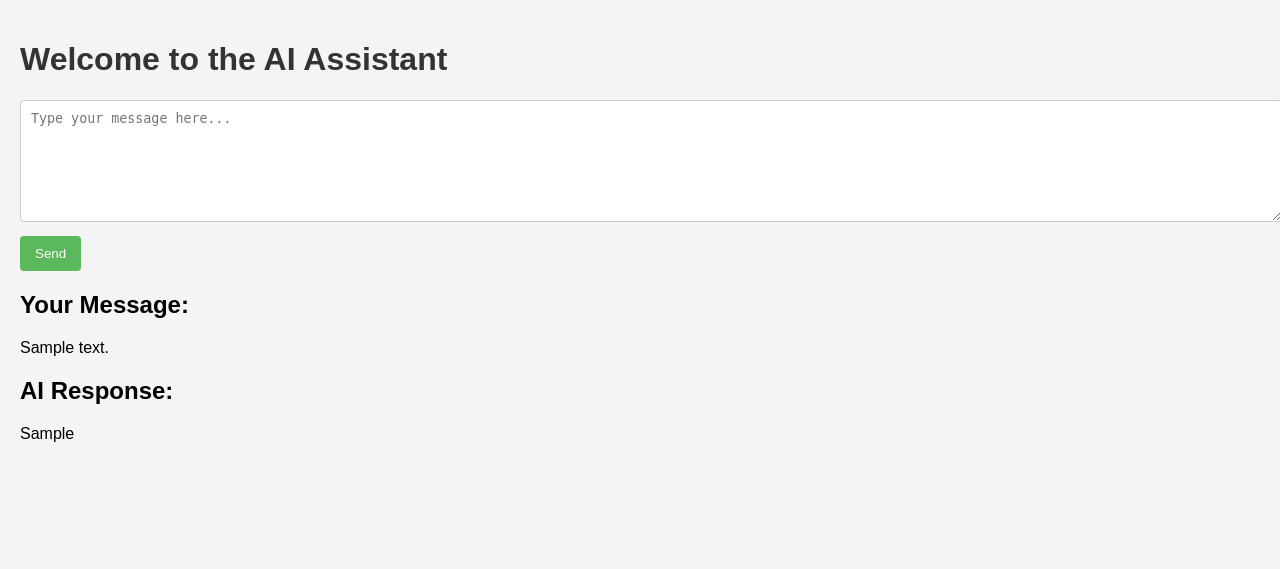
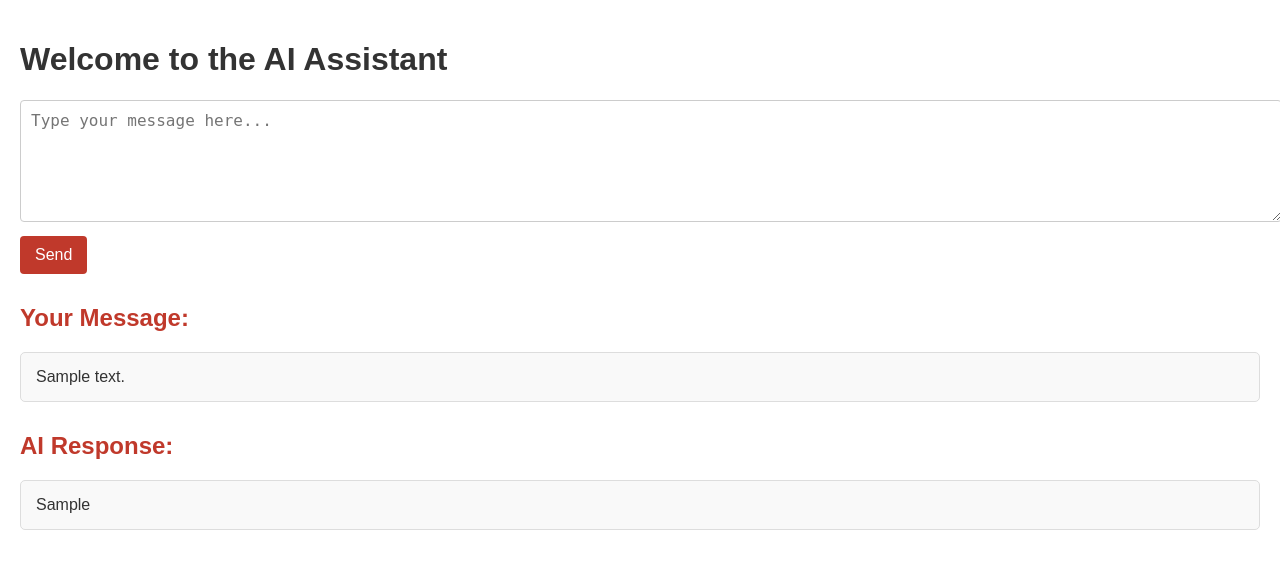
Before and after one commit to Denya00/project_online_restaurant, a Flask app: template templates/chatgpt.html in a window 1280 px wide. Shown: the top 569 px of the page. Run offline with Flask 3, Linux system fonts and the light colour scheme; the template is opened without the code that fills it: most values are stand-ins (such as "Sample title", 1, 10 or a date in 2020).

Commit message:
modified:   templates/chatgpt.html

```diff
--- a/templates/chatgpt.html
+++ b/templates/chatgpt.html
@@ -1,16 +1,17 @@
 <!DOCTYPE html>
 <html lang="en">
 <head>
-    <meta charset="UTF-8">
-    <meta name="viewport" content="width=device-width, initial-scale=1.0">
+  <meta charset="UTF-8" />
+  <meta name="viewport" content="width=device-width, initial-scale=1" />
   <title>AI Assistant</title>
-    <link rel="icon" href="{{ url_for('static', filename='icon.png') }}" type="image/x-icon">
+  <link rel="icon" href="{{ url_for('static', filename='icon.png') }}" type="image/x-icon" />
   <style>
     body {
       font-family: Arial, sans-serif;
       margin: 0;
       padding: 20px;
-            background-color: #f4f4f4;
+      background-color: white;
+      color: #333;
     }
     h1 {
       color: #333;
@@ -24,32 +25,50 @@
       padding: 10px;
       border: 1px solid #ccc;
       border-radius: 4px;
+      font-size: 1rem;
+      resize: vertical;
     }
     button {
       margin-top: 10px;
       padding: 10px 15px;
-            background-color: #5cb85c;
+      background-color: #c0392b;
       color: white;
       border: none;
       border-radius: 4px;
       cursor: pointer;
+      font-size: 1rem;
+      transition: background-color 0.3s ease;
     }
     button:hover {
-            background-color: #4cae4c;
+      background-color: #e74c3c;
+    }
+    h2 {
+      margin-top: 30px;
+      color: #c0392b;
+    }
+    p {
+      background-color: #f9f9f9;
+      padding: 15px;
+      border-radius: 5px;
+      border: 1px solid #ddd;
+      white-space: pre-wrap;
     }
   </style>
 </head>
 <body>
   <h1>Welcome to the AI Assistant</h1>
-    <form method="POST">
+
+  <form method="POST" action="">
     <input type="hidden" name="csrf_token" value="{{ csrf_token }}">
-        <textarea name="message" placeholder="Type your message here..."></textarea>
+    <textarea name="message" placeholder="Type your message here..." required></textarea>
     <button type="submit">Send</button>
   </form>
+
   {% if user_message %}
     <h2>Your Message:</h2>
     <p>{{ user_message }}</p>
   {% endif %}
+
   {% if bot_response %}
     <h2>AI Response:</h2>
     <p>{{ bot_response }}</p>
```
Lines whose indentation alone changed are shown as unchanged.
